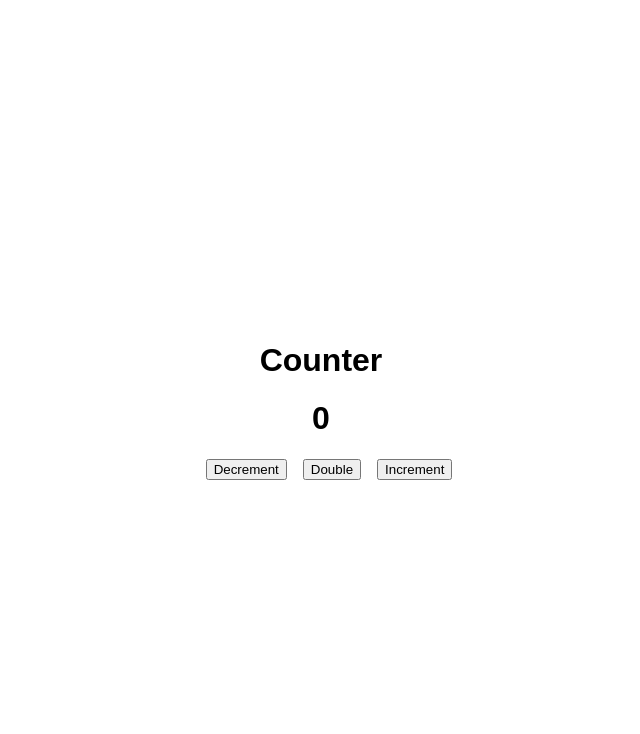
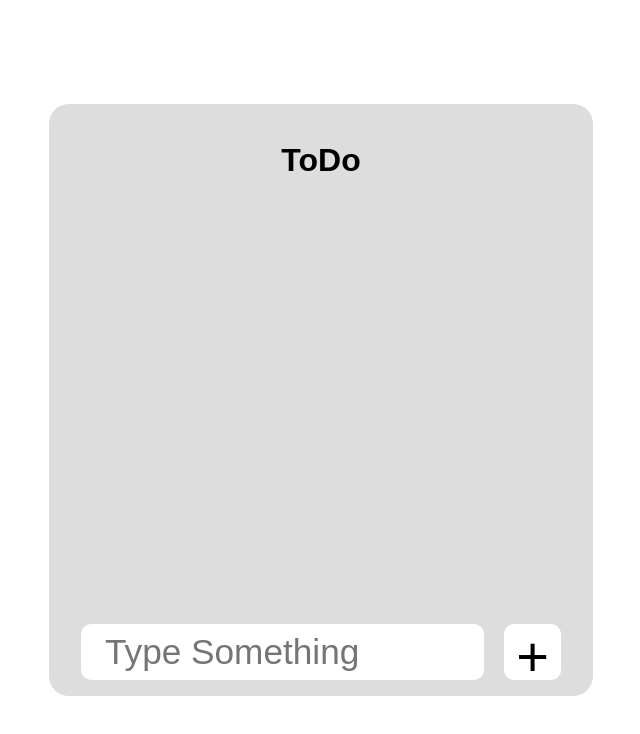
Before and after one commit to Rshukla12/first-react-app, a React (Create React App) app: page / in a window 1280 px wide. Shown: the top 734 px of the page, without its empty margins (319-959 px from the left). Built offline with nearby package versions, Linux system fonts and the light colour scheme; the HTML template or start-up script is replaced by a standard one.

Commit message:
Completed styling of ToDo App

```diff
--- a/src/App.js
+++ b/src/App.js
@@ -1,5 +1,6 @@
 import './App.css';
-import Counter from './components/Counter/Counter';
+import ToDo from './components/ToDo App/ToDo';
+// import Counter from './components/Counter/Counter';
 // import ToDo from './components/ToDo We/ToDo';
 // import Menu from './components/React Desginer Card/Menu';
 // import UnOrderedList from './components/unordered list/UnOrderedList';
@@ -13,8 +14,9 @@ function App() {
       <List />
       <MobileOS />
       <Menu />
-      <ToDo /> */}
-      <Counter intial={0} />
+      <ToDo />
+      <Counter intial={0} /> */}
+      <ToDo />
     </div>
   );
 }
--- /dev/null
+++ b/src/components/ToDo App/ToDo.jsx
@@ -0,0 +1,47 @@
+import React, { useState } from "react";
+import ToDoInput from "./ToDoInput";
+import ToDoItem from "./ToDoItem";
+import style from "./ToDo.module.css";
+
+const ToDo = () => {
+    const [tasks, setTasks] = useState([]);
+
+    const createTask = (task) => {
+        const newTask = {
+            title: task,
+            status: false,
+            id: tasks.length+1
+        }
+        setTasks([...tasks, newTask]);
+    }
+
+    const toggleStatus = (id) => {
+        const updatedTasks = tasks.map( item => {
+            item.status = item.id === id ? !item.status : item.status;
+            return item;
+        });
+        setTasks(updatedTasks);
+    }
+
+    return (
+        <div className={style.Main}>
+            <h1>ToDo</h1>
+            <div className={style.ToDo}>
+                <ToDoInput onCreateTask={createTask} />
+                <div className={style.ToDoItem}>
+                    {
+                        tasks.map(item=>
+                            <ToDoItem
+                                key={item.id}
+                                item={item}
+                                onStatuUpdate={toggleStatus}
+                            />
+                        )
+                    }
+                </div>
+            </div>
+        </div>
+    )
+}
+
+export default ToDo;
--- /dev/null
+++ b/src/components/ToDo App/ToDo.module.css
@@ -0,0 +1,21 @@
+.Main {
+    background-color: #dddddd;
+    border-radius: 20px;
+    padding: 1rem 2rem;
+}
+.ToDo {
+    display: flex;
+    flex-direction: column-reverse;
+    width: 30rem;
+    height: 30rem;
+}
+.ToDoItem {
+    display: flex;
+    flex-direction: column;
+    max-height: 29rem;
+    overflow-y: scroll;
+    scrollbar-width: none;
+}
+.ToDoItem::-webkit-scrollbar {
+    width: 0 !important
+}
--- /dev/null
+++ b/src/components/ToDo App/ToDoInput.jsx
@@ -0,0 +1,21 @@
+import React, { useState } from "react";
+import style from "./ToDoInput.module.css";
+
+const ToDoInput = ({onCreateTask}) => {
+    const [text, setText] = useState("");
+
+    return (
+        <div className={style.Main}>
+            <input
+                className={style.input}
+                type="text"
+                value={text}
+                onChange={(e) => setText(e.target.value)}
+                placeholder="Type Something"
+            />
+            <button className={style.btn} onClick={() => onCreateTask(text)} >+</button>
+        </div>
+    )
+}
+
+export default ToDoInput;
--- /dev/null
+++ b/src/components/ToDo App/ToDoInput.module.css
@@ -0,0 +1,27 @@
+.Main {
+    display: flex;
+    justify-content: space-between;
+}
+.input {
+    width: 74%;
+    height: 2.5rem;
+    background-color: white;
+    padding: 0.5rem 1.5rem;
+    font-size: 2.2rem;
+    border-radius: 10px;
+    outline: hidden;
+    border: hidden;
+}
+.input:focus {
+    outline: none;
+    border: none;
+}
+.btn {
+    border: hidden;
+    background-color: white;
+    padding: 0rem 0.75rem;
+    height: 3.5rem;
+    font-size: 3.5rem;
+    border-radius: 10px;
+    cursor: pointer;
+}
--- /dev/null
+++ b/src/components/ToDo App/ToDoItem.jsx
@@ -0,0 +1,17 @@
+import React from "react";
+import style from "./ToDoItem.module.css";
+
+const ToDoItem = ({item, onStatuUpdate}) => {
+    const color = item.status ? 'green' : 'red';
+    const deco = item.status ? 'line-through' : 'none';
+    return (
+        <div className={style.Main}>
+            <h5 className={style.text} style={{textDecoration:deco}}>{item.title}</h5>
+            <div className={style.status} style={{background:color}} onClick={()=>onStatuUpdate(item.id)}>
+                <div className={style.gray}></div>
+            </div>
+        </div>
+    )
+}
+
+export default ToDoItem;
--- /dev/null
+++ b/src/components/ToDo App/ToDoItem.module.css
@@ -0,0 +1,33 @@
+.Main {
+    width: 92.5%;
+    display: flex;
+    justify-content: space-between;
+    background-color: white;
+    height: 3rem;
+    border-radius: 10px;
+    margin-bottom: 1rem;
+    padding: 0.25rem 1rem;
+}
+.text {
+    width: 70%;
+    padding: 0rem;
+    font-size: 2.5rem;
+    text-align: left;
+    margin: 0rem;
+    font-weight: 600;
+}
+.status {
+    width: 1.2rem;
+    height: 1.2rem;
+    padding: 0.7rem;
+    margin-top: 0.1rem;
+    border-radius: 50%;
+    cursor: pointer;
+}
+.gray {
+    width: 1.25rem;
+    height: 1.25rem;
+    border-radius: 50%;
+    background-color: gray;
+    cursor: pointer;
+}
```
